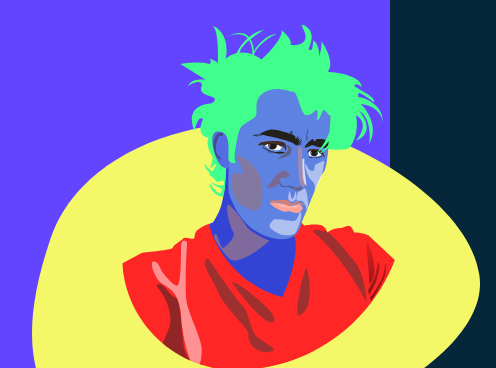
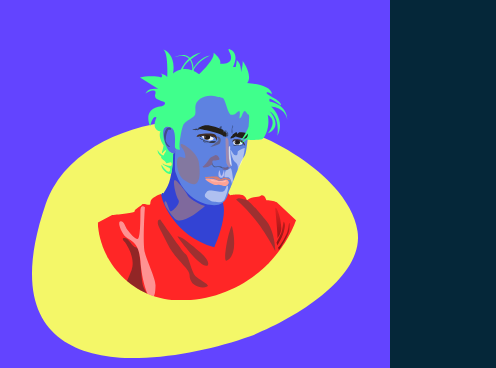
Before and after one commit to gabjauf/gabjauf.github.io, an Astro site: page / in a window 390 px wide. Shown: the part 68-436 px from the top of the page, 496 px wide, since content can reach past the window. Built offline with nearby package versions, Linux system fonts and the light colour scheme; Astro itself is replaced by a stand-in of ours.

Commit message:
fix overflow

```diff
--- a/src/pages/index.astro
+++ b/src/pages/index.astro
@@ -15,7 +15,7 @@ import { SITE_TITLE, SITE_DESCRIPTION } from "../consts";
     <main class="container">
       <div class="hero min-h-screen">
         <div class="hero-content flex-col lg:flex-row-reverse">
-          <img src="/hero.svg" class="max-w-md rounded-lg" alt="author avatar"/>
+          <img src="/hero.svg" class="md:max-w-md rounded-lg" alt="author avatar"/>
           <div>
             <h1>Hey, I'm Gabriel !</h1>
             <p>
@@ -36,7 +36,7 @@ import { SITE_TITLE, SITE_DESCRIPTION } from "../consts";
       </div>
       <style>
         .hero {
-          height: calc(100vh);
+          /* height: calc(100vh); */
         }
       </style>
     </main>
```
